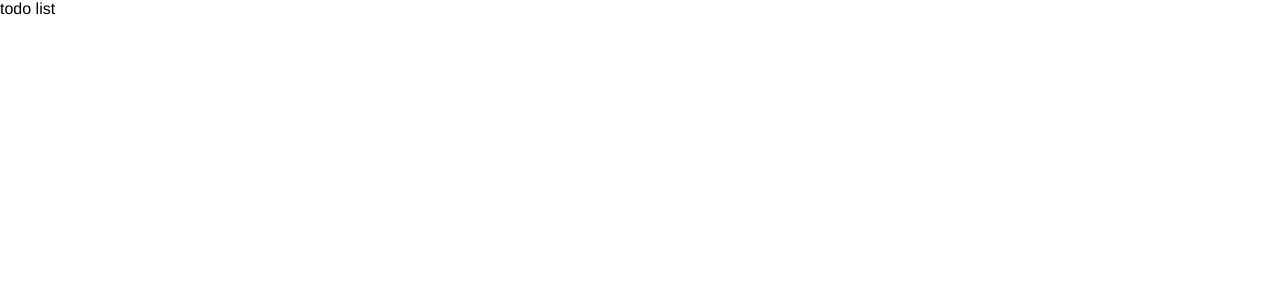
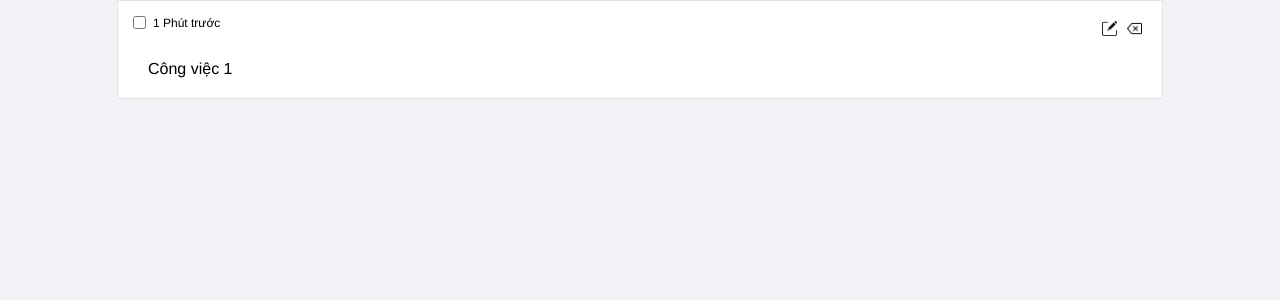
Before and after one commit to dinhvanit92/dinhvan-vuejs-exercise-1, a Vue app: page / in a window 1280 px wide. Before the commit this address had no page. Shown: the top 300 px of the page. Built offline with nearby package versions, Linux system fonts and the light colour scheme.

Commit message:
add fontend todolist

```diff
--- a/src/App.vue
+++ b/src/App.vue
@@ -20,4 +20,7 @@ export default {
   -webkit-font-smoothing: antialiased;
   -moz-osx-font-smoothing: grayscale;
 }
+body {
+  background: #f1f3f6;
+}
 </style>
--- /dev/null
+++ b/src/components/EventLists.vue
@@ -0,0 +1,60 @@
+<template>
+  <div class="event">
+      <ul class="event-list">
+          <li>
+              <div class="event-click">
+                  <div class="check">
+                      <input class="inb" type="checkbox">
+                      <p>1 Phút trước</p>
+                  </div>
+
+                  <div class="modified">
+                      <a href=""><img src="../assets/edit.png" alt=""></a>
+                      <a href=""><img src="../assets/delete.png" alt=""></a>
+                  </div>
+              </div>
+              <p>Công việc 1</p>
+          </li>
+      </ul>
+  </div>
+</template>
+
+<script>
+export default {
+    name: 'EventLists'
+
+}
+</script>
+
+<style>
+
+.event-list{
+    width: 80%;
+    margin: auto;
+    border: 1px solid rgba(51, 51, 51, 0.131);
+    padding: 10px;
+    background-color: white;
+}
+.event-list li{
+    list-style: none;
+}
+.event-list p{
+    padding: 10px 20px;
+}
+.modified img{
+    width: 15px;
+    padding: 5px;
+}
+.event-click {
+    display: flex;
+    justify-content:space-between;
+    margin: 5px;
+}
+.check p{
+    font-size: 12px;
+    margin-top: -10px;
+}
+.inb{
+    float: left;
+}
+</style>
--- a/src/views/Todos.vue
+++ b/src/views/Todos.vue
@@ -1,9 +1,11 @@
 <template>
-  <p>todo list</p>
+  <Event-lists />
 </template>
 
 <script>
+import EventLists from '../components/EventLists.vue'
 export default {
+    components: { EventLists },
     name: 'Todos'
 
 }
```
Also changed, not shown: src/assets/delete.png (added), src/assets/edit.png (added).
